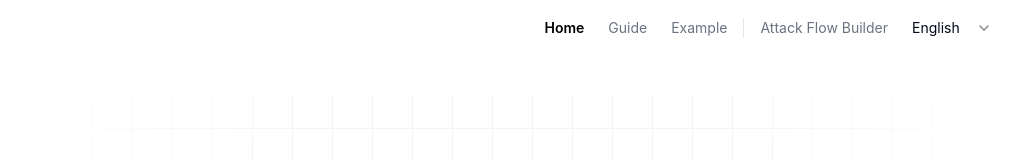
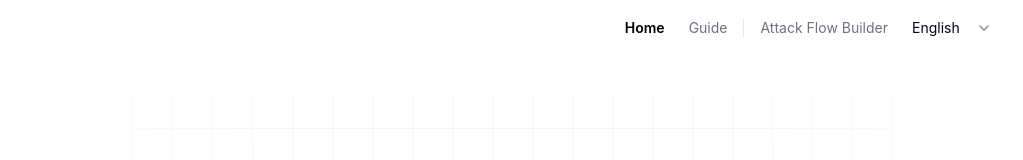
Before and after one commit to kgu-clab/threat-modeling, a React (Vite) app in the folder client/: page / in a window 1280 px wide. Shown: the top 160 px of the page, without its empty margins (128-1151 px from the left). Built offline with nearby package versions, Linux system fonts and the light colour scheme; no server answers; a web font is replaced by a local one; what @gwansikk/server-chain would draw is missing.

Commit message:
chore: example path 삭제 (#20)

```diff
--- a/client/src/components/common/Navbar/Navbar.tsx
+++ b/client/src/components/common/Navbar/Navbar.tsx
@@ -35,9 +35,6 @@ const Navbar = () => {
           <Link className={selected(PATH.GUIDE)} to={PATH.GUIDE}>
             {t('guide')}
           </Link>
-          <Link className={selected(PATH.EXAMPLE)} to={PATH.EXAMPLE}>
-            {t('example')}
-          </Link>
         </div>
         <div className="flex items-center gap-6 md:pl-4">
           <Link
--- a/client/src/constants/path.ts
+++ b/client/src/constants/path.ts
@@ -2,7 +2,6 @@ export const PATH = {
   ROOT: '',
   HOME: '/',
   GUIDE: '/guide',
-  EXAMPLE: '/example',
   RESULT: '/result/:id',
 } as const;
 
```
